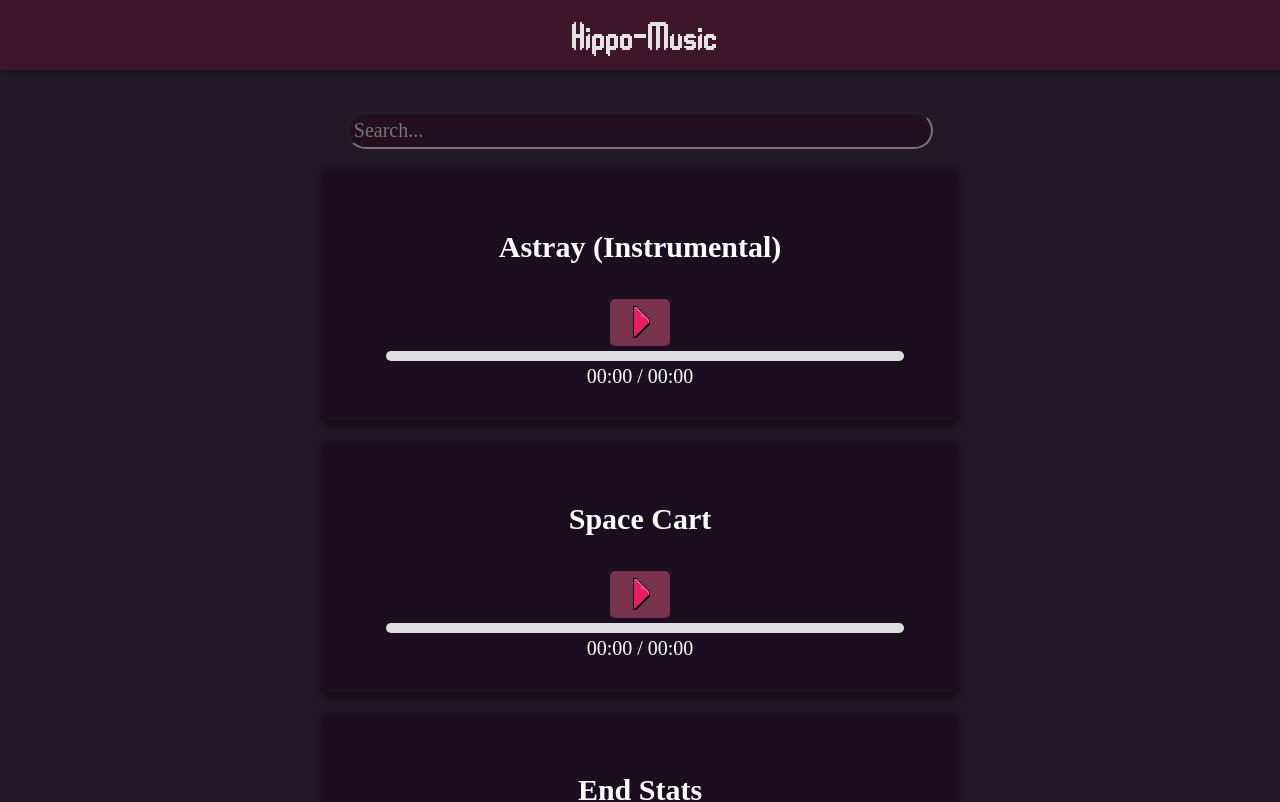
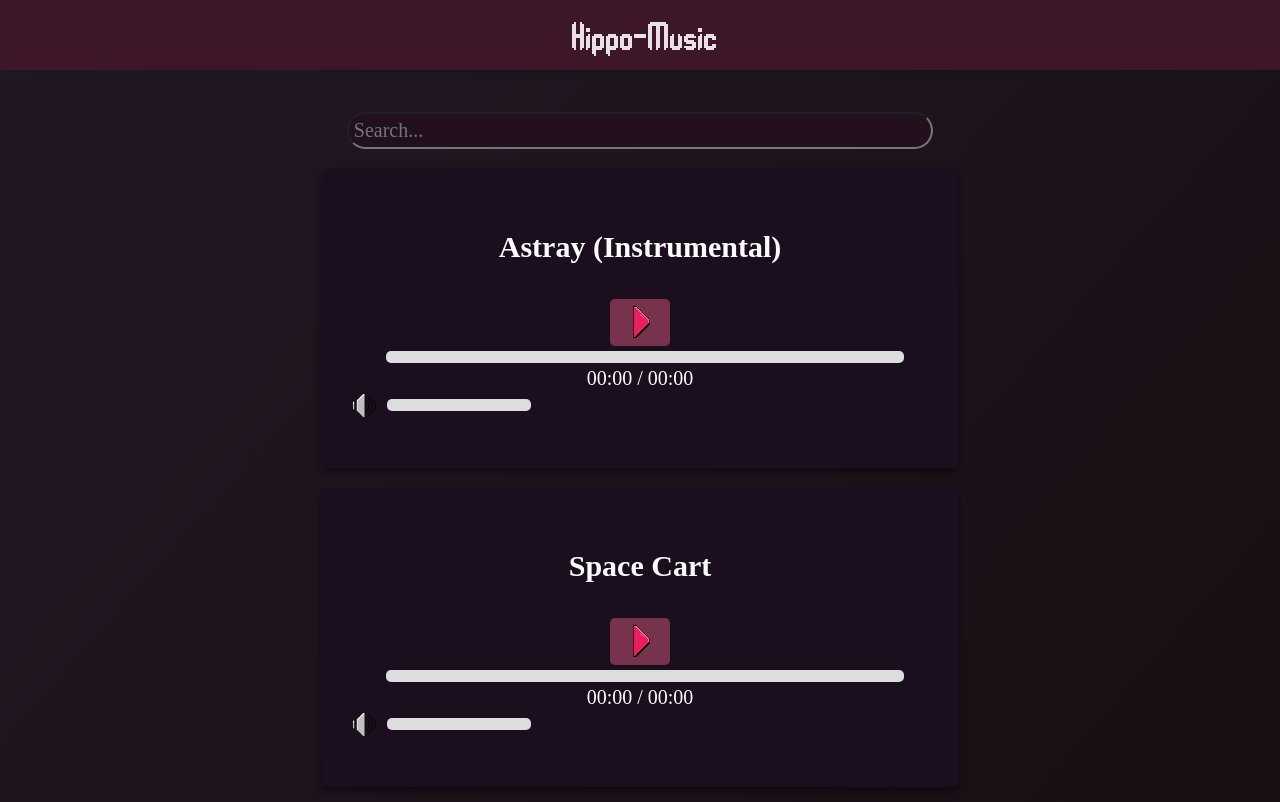
Before and after one commit to HippoBoi/hippo-music, a React (Vite) app: page / in a window 1280 px wide. Shown: the top 802 px of the page. Built offline with nearby package versions, Linux system fonts and the light colour scheme; a web font is replaced by a local one.

Commit message:
volume bar

```diff
--- a/src/components/AudioPlayer.css
+++ b/src/components/AudioPlayer.css
@@ -45,7 +45,7 @@
 .progress-bar-container {
     flex-grow: 1;
     width: 90%;
-    height: 10px;
+    height: 12px;
     background-color: #ddd;
     border-radius: 5px;
     overflow: hidden;
@@ -57,6 +57,42 @@
 }
 
 .progress-bar {
+    height: 100%;
+    background-color: #6a4caf;
+    width: 0%;
+    transition: width 0.1s;
+}
+
+.volume {
+    width: 100%;
+    margin-bottom: 20px;
+    display: flex;
+    align-items: center;
+}
+
+.audio-icon {
+    width: 25px;
+    height: 25px;
+}
+
+.volume-container {
+    position: relative;
+    margin-top: 5px;
+    margin-bottom: 1%;
+    align-items: start;
+    width: 25%;
+    height: 12px;
+    background-color: #ddd;
+    border-radius: 5px;
+    overflow: hidden;
+    margin-left: 10px;
+}
+
+.volume-container:hover {
+    cursor: pointer;
+}
+
+.volume-bar {
     height: 100%;
     background-color: #6a4caf;
     width: 0%;
--- a/src/components/AudioPlayer.tsx
+++ b/src/components/AudioPlayer.tsx
@@ -2,6 +2,7 @@ import React, { useEffect, useRef, useState } from 'react';
 import { Song } from './SongsList';
 import playButton from "../assets/images/playbutton.png";
 import pauseButton from "../assets/images/pausebutton.png";
+import audioIcon from "../assets/images/audio.png";
 import "./AudioPlayer.css";
 
 interface Props {
@@ -16,6 +17,7 @@ const AudioPlayer = ({ song }: Props) => {
     const [progress, setProgress] = useState(0);
     const [songTime, setSongTime] = useState(0);
     const [songLength, setSongLength] = useState(0);
+    const [volume, setVolume] = useState(0);
     const [buttonImg, setButtonImg] = useState(playButton);
 
     const togglePlay = () => {
@@ -39,6 +41,7 @@ const AudioPlayer = ({ song }: Props) => {
             setProgress((audioRef.current.currentTime / audioRef.current.duration) * 100);
             setSongTime(audioRef.current.currentTime);
             setSongLength(audioRef.current.duration);
+            setVolume((audioRef.current.volume / 1) * 100);
         }
     };
     const onSongEnd = () => {
@@ -52,6 +55,17 @@ const AudioPlayer = ({ song }: Props) => {
             const offsetX = event.clientX - rect.left;
             const newProgress = (offsetX / rect.width) * audioRef.current.duration;
             audioRef.current.currentTime = newProgress;
+            updateProgress();
+        }
+    }
+    const onVolumeClick = (event: React.MouseEvent<HTMLDivElement>) => {
+        if (audioRef.current) {
+            const volumeContainer = event.currentTarget;
+            const rect = volumeContainer.getBoundingClientRect();
+            const offsetX = event.clientX - rect.left;
+            const newVolume = (offsetX / rect.width) * 1;
+            audioRef.current.volume = newVolume;
+            console.log(newVolume);
             updateProgress();
         }
     }
@@ -115,6 +129,20 @@ const AudioPlayer = ({ song }: Props) => {
                 </span>
             </div>
 
+            <div className='volume'>
+                <img
+                    className='audio-icon'
+                    src={audioIcon}
+                    alt="Audio Icon" />
+
+                <div className='volume-container' onClick={onVolumeClick}>
+                    <div
+                        className="volume-bar"
+                        style={{ width: `${volume}%` }}>
+                    </div>
+                </div>
+            </div>
+
             <div className='description'>
                 <p className='description-title'>Description</p>
                 <p>{song.description}</p>
--- a/src/index.css
+++ b/src/index.css
@@ -7,7 +7,7 @@
 
     color-scheme: light dark;
     color: rgba(255, 255, 255, 0.87);
-    background-color: #211825;
+    background: linear-gradient(to bottom right, #211825, #160d0f);
 
     font-synthesis: none;
     text-rendering: optimizeLegibility;
@@ -19,6 +19,7 @@
 body {
     margin: 0;
     display: flex;
+    background: inherit;
     place-items: center;
     min-width: 320px;
     min-height: 100vh;
```
Also changed, not shown: src/assets/images/audio.png (added).
